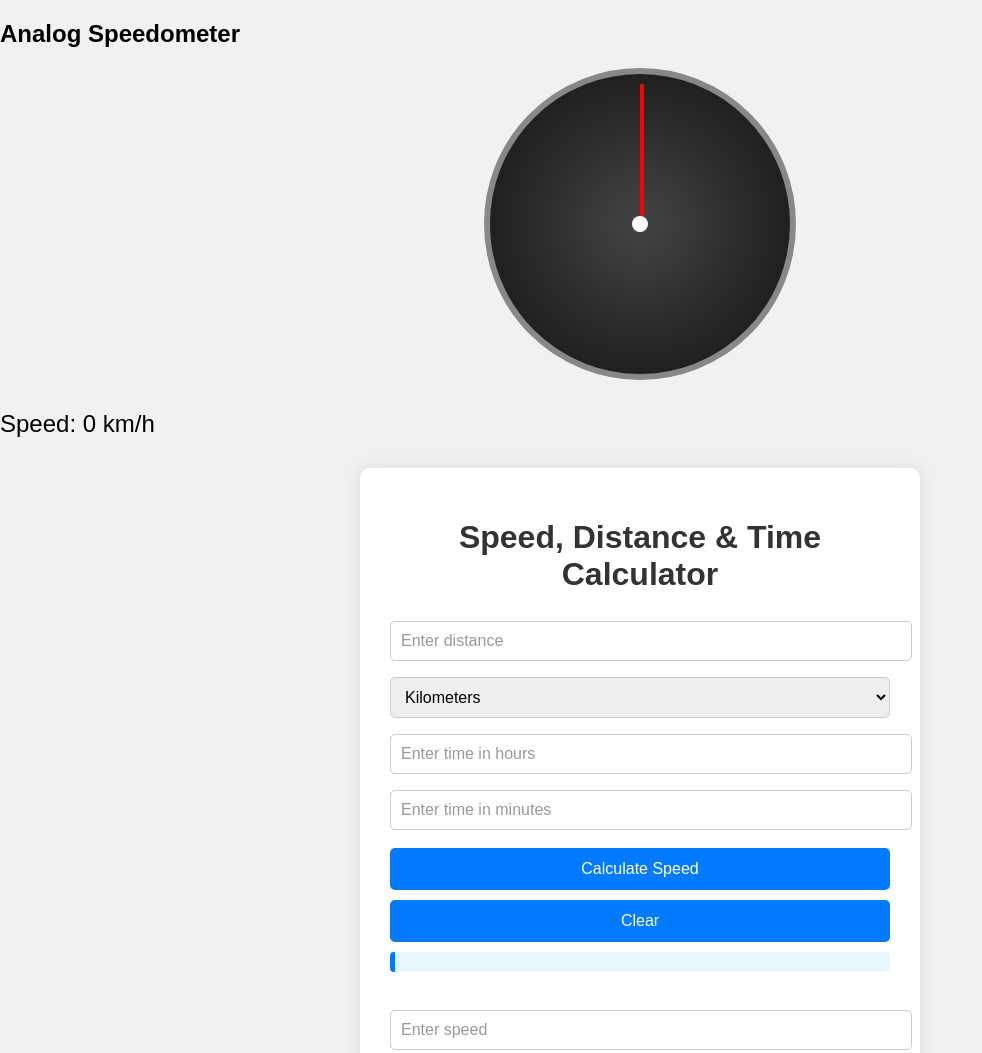
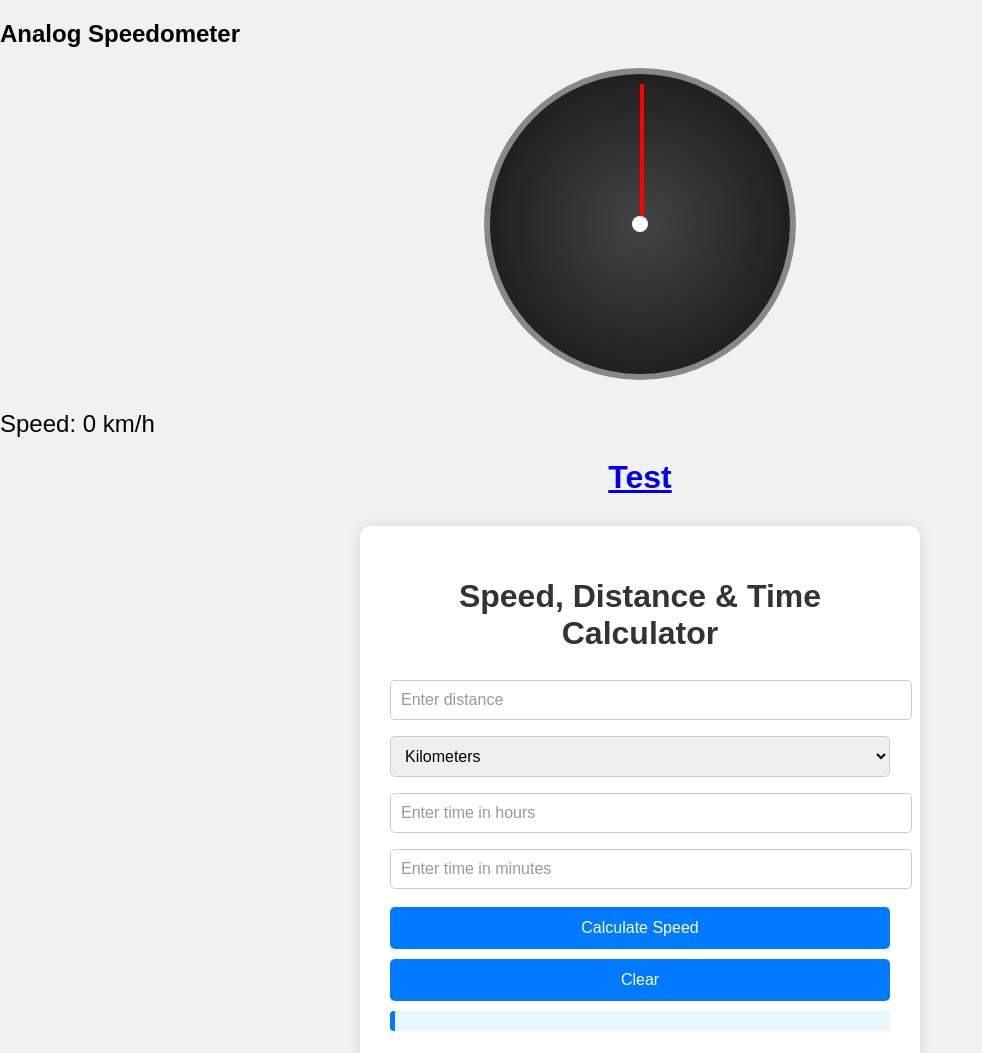
Before and after one commit to zCoder0/CalculateBus, a plain HTML site: page index.html in a window 1280 px wide. Shown: the top 1053 px of the page, without its empty margins (0-982 px from the left). Drawn offline with Linux system fonts and the light colour scheme.

Commit message:
Update index.html

```diff
--- a/index.html
+++ b/index.html
@@ -157,6 +157,9 @@
   <div class="speed-text" id="speedText">Speed: 0 km/h</div>
 
 
+
+  <h1><a href="check.html">Test</a></h1>
+
   <div class="calculator">
     <h1>Speed, Distance & Time Calculator</h1>
 
```
